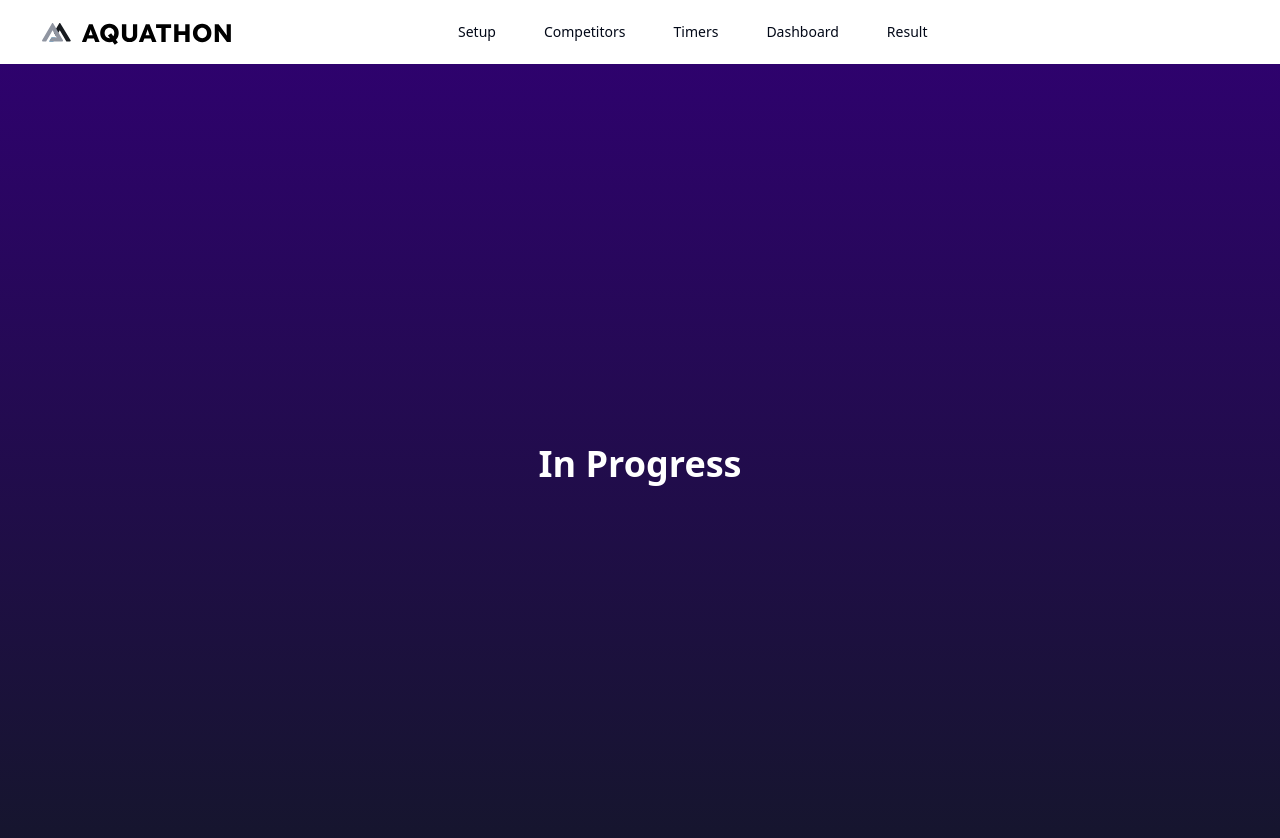
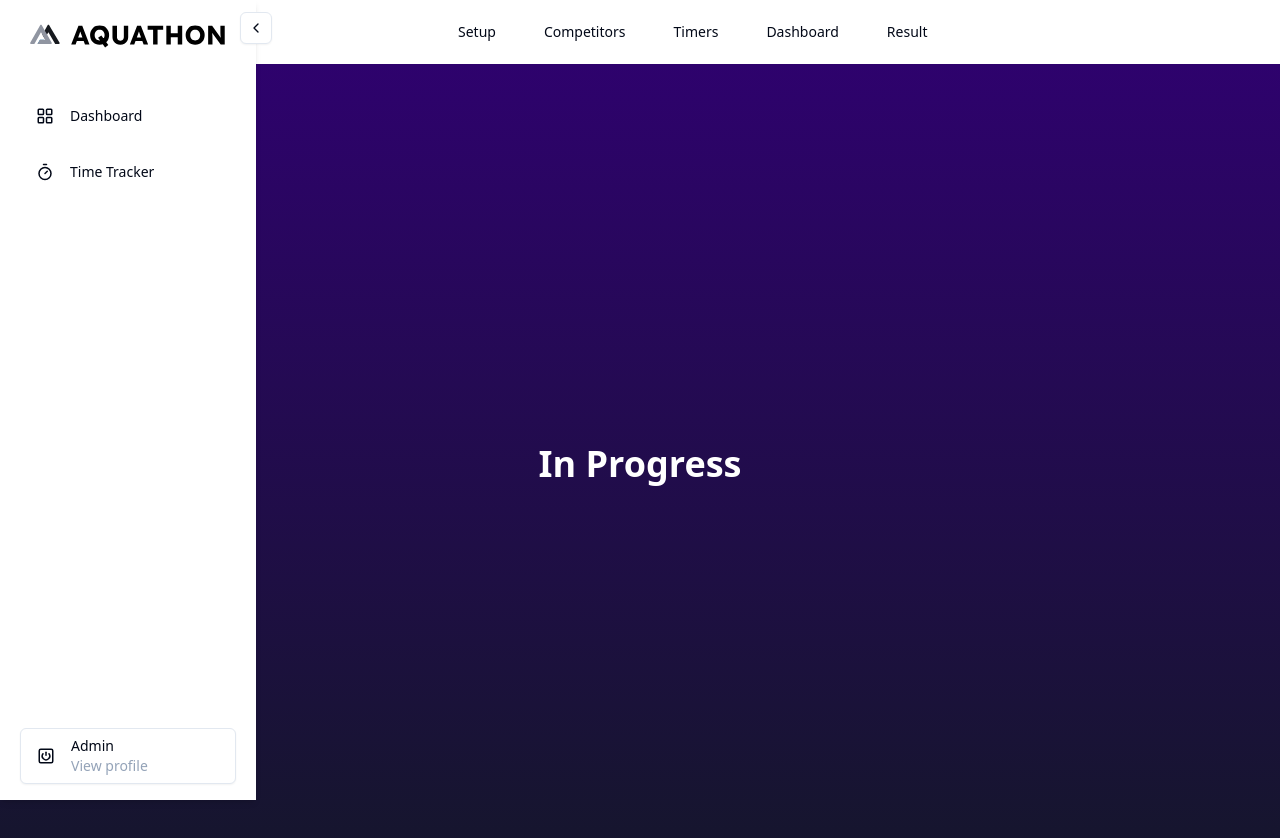
Before and after one commit to ronanpnc/AQUATHON-APP, a Next.js app in the folder aquathon_frontend/: page / in a window 1280 px wide. Shown: the top 838 px of the page. Built offline with nearby package versions, Linux system fonts and the light colour scheme.

Commit message:
AA-10 feat: add missing part

```diff
--- a/aquathon_frontend/src/app/layout.tsx
+++ b/aquathon_frontend/src/app/layout.tsx
@@ -3,6 +3,7 @@ import '~/styles/globals.css';
 import { type Metadata } from 'next';
 
 import { TopNav } from '~/components/layouts/TopNav';
+import { Sidebar } from '~/components/layouts/sidebar';
 
 export const metadata: Metadata = {
   title: 'Aquathon App',
@@ -14,6 +15,7 @@ export default function RootLayout({ children }: Readonly<{ children: React.Reac
   return (
     <html lang='en'>
       <body>
+        <Sidebar />
         <TopNav />
         <main>{children}</main>
       </body>
```
Also changed, not shown: aquathon_frontend/package.json (+7 -1 lines), aquathon_frontend/.eslintrc.cjs, 1 other file (tests, documents, lock files or other folders).
